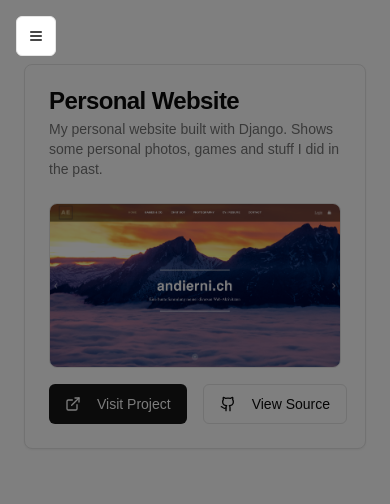
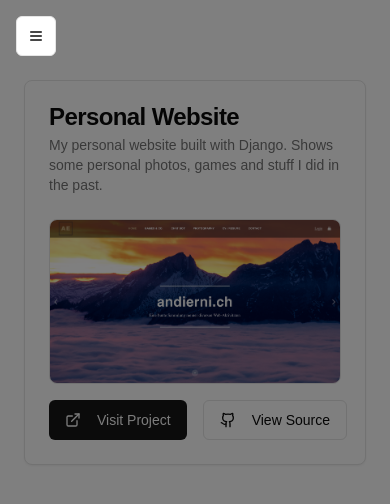
Before and after one commit to ajerni/andiernitech, a Next.js app: page / in a window 390 px wide. Both pictures are taken after a click on the button 36 px from the left and 36 px from the top of the page. Shown: the top 504 px of the page. Built offline with nearby package versions, Linux system fonts and the light colour scheme.

Commit message:
mobile layout

```diff
--- a/src/app/page.tsx
+++ b/src/app/page.tsx
@@ -72,7 +72,7 @@ export default function Dashboard() {
   return (
     <SidebarProvider>
       {isMobile && (
-        <div className="fixed top-0 left-0 z-[100] p-4">
+        <div className="fixed top-0 left-0 z-[200] p-4">
           <Button
             variant="outline"
             size="icon"
@@ -87,7 +87,7 @@ export default function Dashboard() {
       <Sidebar
         className={`border-r bg-background ${
           isMobile
-            ? `fixed inset-y-0 left-0 z-[90] w-[240px] transform transition-transform duration-200 ease-in-out ${
+            ? `fixed inset-y-0 left-0 z-[150] w-[240px] transform transition-transform duration-200 ease-in-out ${
                 mobileMenuOpen ? 'translate-x-0' : '-translate-x-full'
               }`
             : ''
@@ -121,14 +121,14 @@ export default function Dashboard() {
 
       {isMobile && mobileMenuOpen && (
         <div
-          className="fixed inset-0 bg-black/50 z-[80]"
+          className="fixed inset-0 bg-black/50 z-[140]"
           onClick={() => setMobileMenuOpen(false)}
         />
       )}
 
       <SidebarInset className={`min-h-screen ${isMobile ? 'w-full' : ''}`}>
-        <main className={`flex-1 p-6 ${isMobile ? 'pt-16' : ''}`}>
-          <Card>
+        <main className={`flex-1 p-6 ${isMobile ? 'pt-20' : ''} relative z-0`}>
+          <Card className="relative">
             <CardHeader>
               <CardTitle>{selectedProject.name}</CardTitle>
               <CardDescription>{selectedProject.description}</CardDescription>
```
